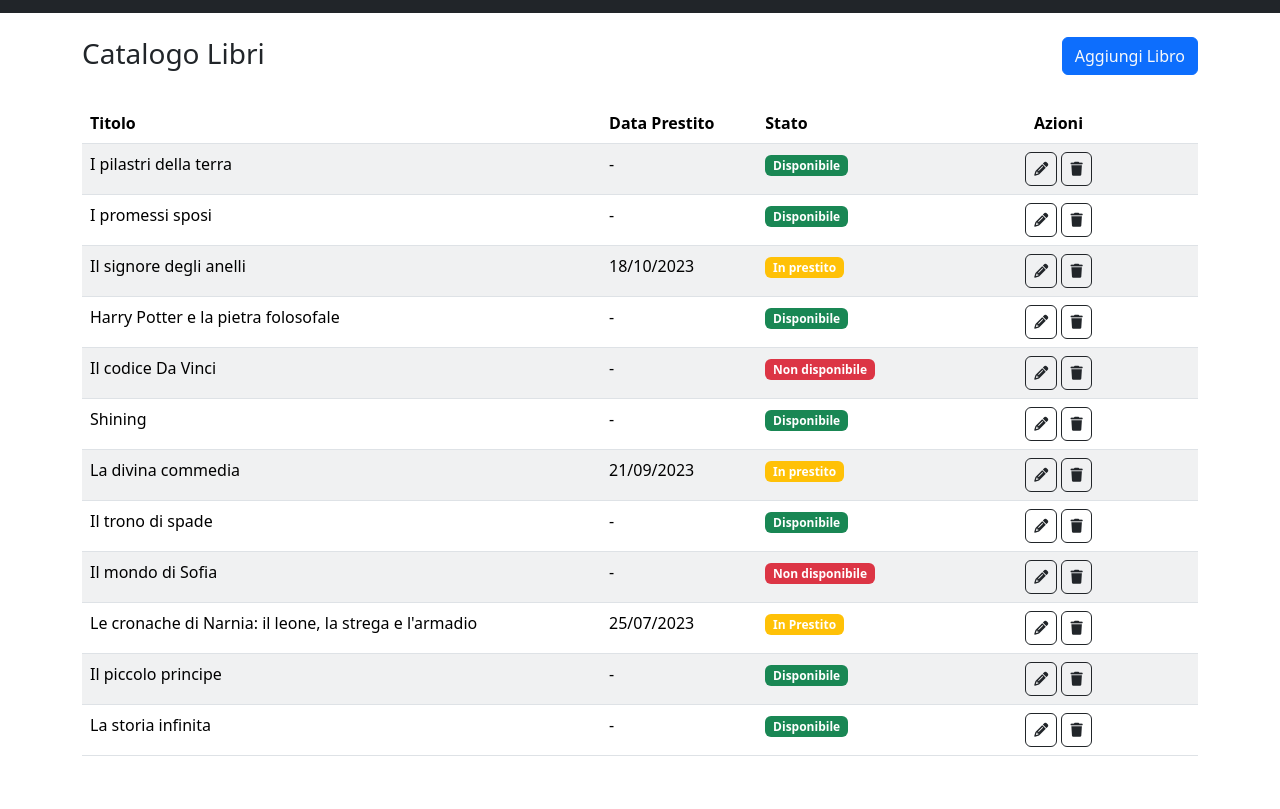
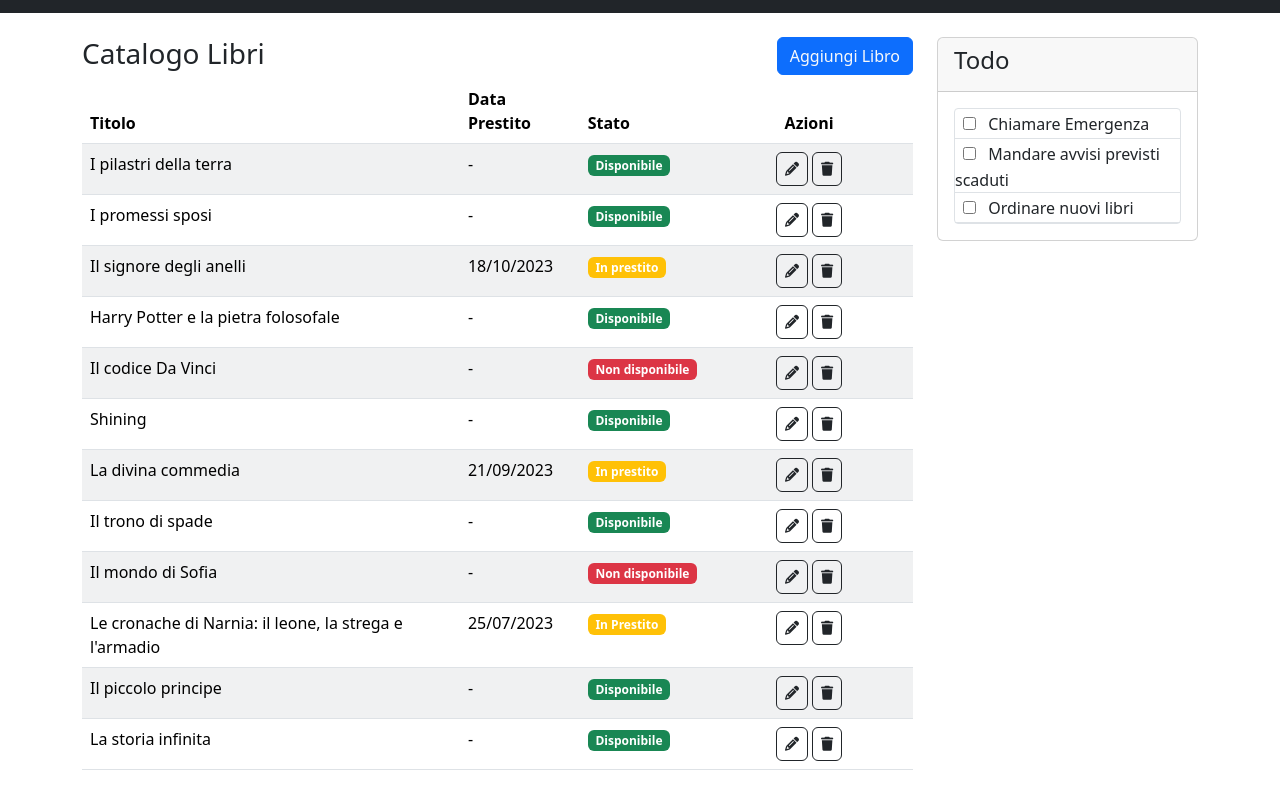
Before and after one commit to AndreaParrini/html-css-bootstrap-dashboard, a plain HTML site: page index.html in a window 1280 px wide. Shown: the part 69-878 px from the top of the page. Before the commit the page ends 841 px from the top, so only its background shows below. Drawn offline with nearby package versions, Linux system fonts and the light colour scheme.

Commit message:
add bonus main

```diff
--- a/index.html
+++ b/index.html
@@ -36,8 +36,10 @@
     </header>
 
     <main>
-        <div class="container ">
-            <div class="title d-flex justify-content-between my-4">
+        <div class="container my-4">
+            <div class="row">
+                <div class="col-12 col-xl-9">
+                    <div class="title d-flex justify-content-between ">
                         <h1 class="fw-light fs-3">Catalogo Libri</h1>
                         <div>
                             <a href="" class="btn btn-primary text-light">Aggiungi Libro</a>
@@ -260,6 +262,31 @@
                         </tbody>
                     </table>
                 </div>
+                <div class="col-12 col-xl-3">
+                    <div class="card">
+                        <div class="card-header">
+                          <h4>Todo</h4>
+                        </div>
+                        <div class="card-body ">
+                            <div class="border rounded-1">
+                                <div class="border-bottom">
+                                    <input type="checkbox" name="" id="" class="m-2">
+                                    <span class="fs-6 fw-lighter">Chiamare Emergenza</span>
+                                </div>
+                                <div class="border-bottom">
+                                    <input type="checkbox" name="" id="" class="m-2">
+                                    <span class="fs-6 fw-lighter">Mandare avvisi previsti scaduti</span>
+                                </div>
+                                <div class="border-bottom">
+                                    <input type="checkbox" name="" id="" class="m-2">
+                                    <span class="fs-6 fw-lighter">Ordinare nuovi libri</span>
+                                </div>
+                            </div>
+                        </div>
+                    </div>
+                </div>
+            </div>
+        </div>
     </main>
 
     <footer></footer>
```
Lines whose indentation alone changed are shown as unchanged.
